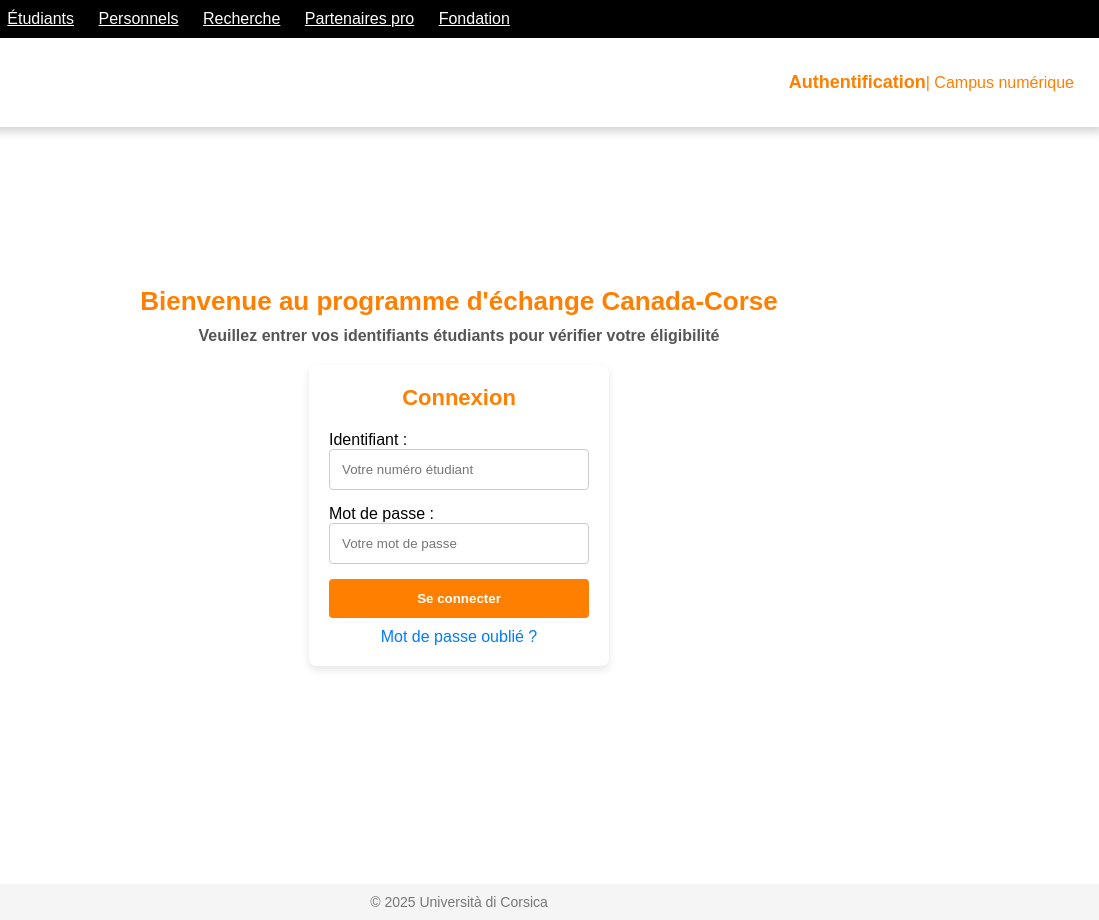
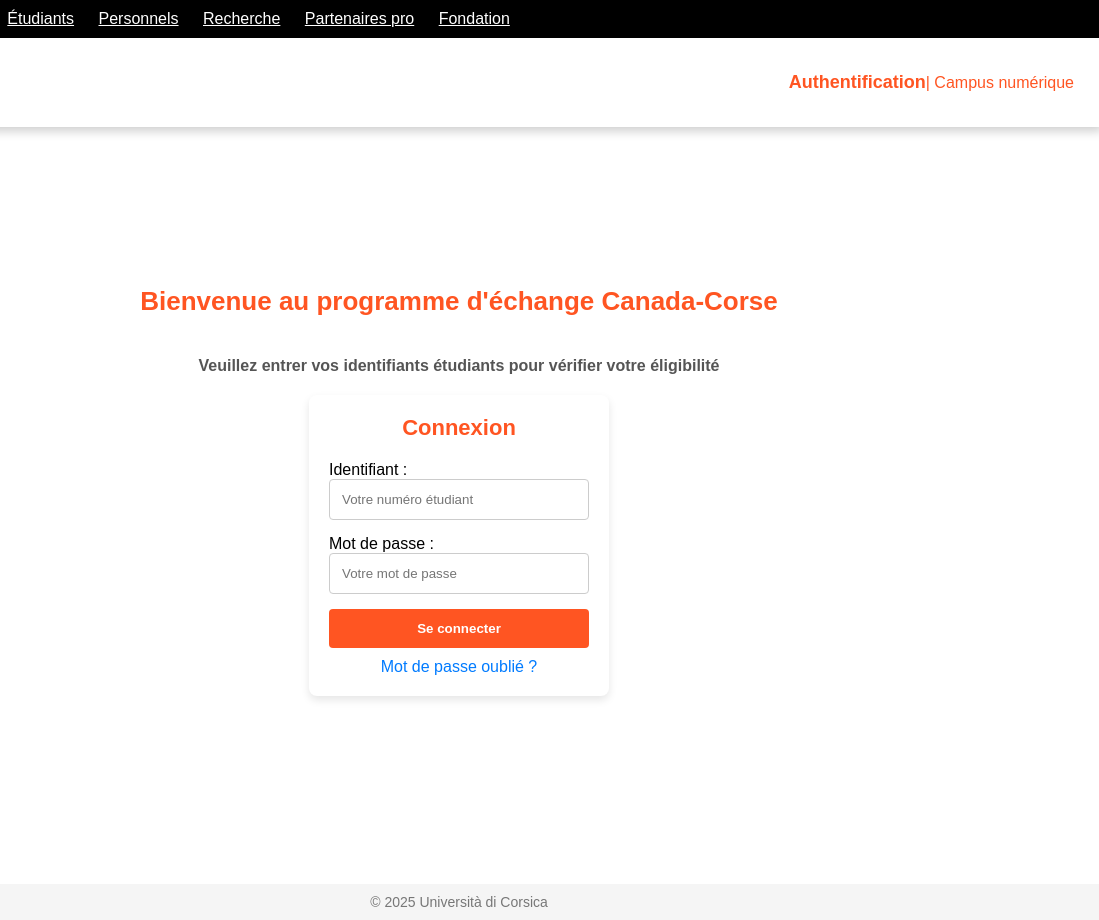
Before and after one commit to samat006/securite, a plain HTML site: page index.html in a window 1280 px wide. Shown: the full height of the page, 181-1280 px from the left. Drawn offline with Linux system fonts and the light colour scheme.

Commit message:
Update styles.css

```diff
--- a/styles.css
+++ b/styles.css
@@ -57,13 +57,14 @@ body {
 .logo {
   height: 65px;
   width: auto;
+
 }
 
 .baseline {
   display: flex;
   align-items: center;
   font-size: 16px;
-  color: #ff7f00;
+  color: #ff5522;
   padding-left: 20px;
   padding: 10px 15px;
   margin-left: auto;
@@ -88,21 +89,21 @@ body {
   align-items: center;
   padding: 20px;
   padding-top: 13%;
-
 }
 
 .welcome-title {
   font-size: 26px;
   font-weight: bold;
-  color: #ff7f00;
+  color: #ff5522;
   text-align: center;
+
 }
 
 .eligibility-text {
   font-size: 16px;
   color: #555;
   text-align: center;
-  margin-top: 10px;
+  margin-top: 40px;
 }
 
 .login-card {
@@ -116,7 +117,7 @@ body {
 
 .login-title {
   text-align: center;
-  color: #ff7f00;
+  color: #ff5522;
   font-size: 22px;
   font-weight: 600;
 }
@@ -136,7 +137,7 @@ body {
 
 button {
   padding: 12px;
-  background-color: #ff7f00;
+  background-color: #ff5522;
   color: white;
   font-weight: 600;
   border: none;
@@ -145,7 +146,7 @@ button {
 }
 
 button:hover {
-  background-color: #ff6600;
+  background-color: #ff5522;
 }
 
 .forgot-password {
```
